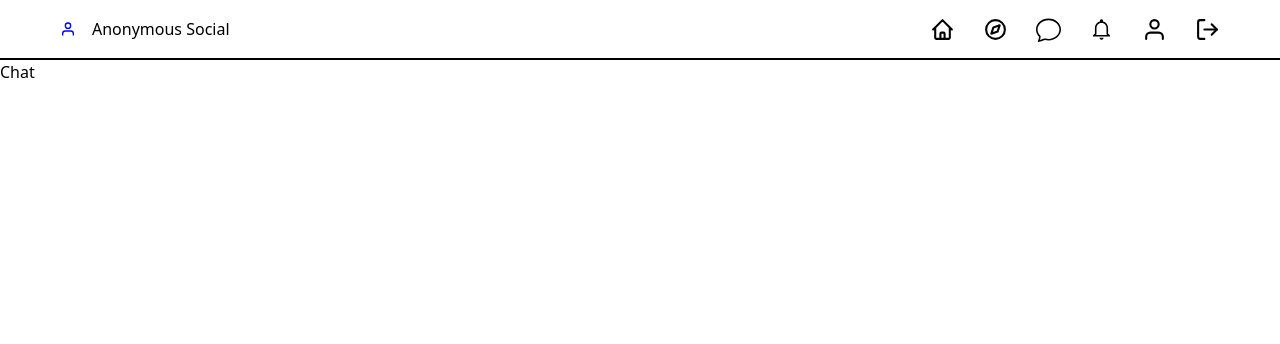
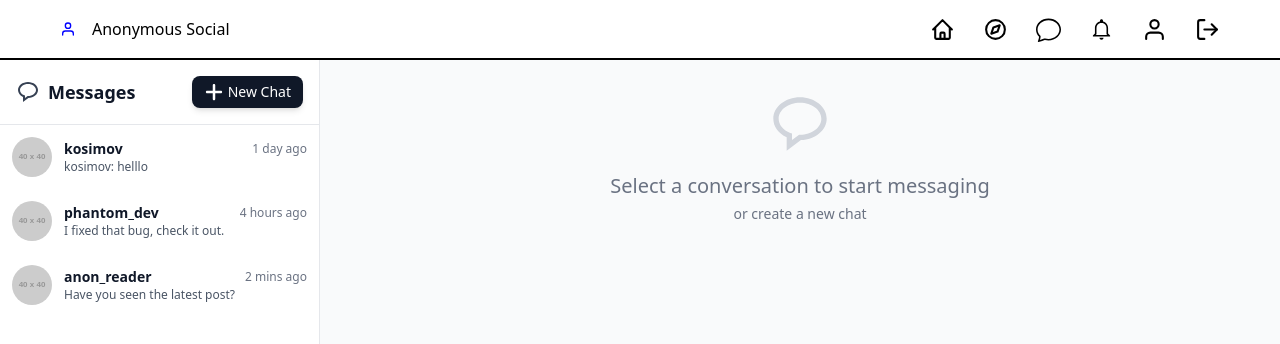
Before and after one commit to Feride0822/content-manage-front, a React (Vite) app: page /chat in a window 1280 px wide. Shown: the top 344 px of the page. Built offline with nearby package versions, Linux system fonts and the light colour scheme.

Commit message:
Chat page fixed static state

```diff
--- a/src/pages/Chat.jsx
+++ b/src/pages/Chat.jsx
@@ -1,9 +1,245 @@
-import React from 'react'
+import React, { useState } from "react";
+import { BiMessageRounded } from "react-icons/bi";
+import { FaPlus } from "react-icons/fa6";
+import { FaArrowLeft } from "react-icons/fa";
+import { LuSend } from "react-icons/lu";
+
+// mock data
+const MOCK_MESSAGES = [
+  {
+    id: 101,
+    chatId: 1,
+    sender: "other",
+    content: "helllo",
+    time: "1 day ago",
+    date: "1 day ago",
+  },
+  {
+    id: 102,
+    chatId: 1,
+    sender: "me",
+    content: "Abdul-Aziz?????",
+    time: "1 day ago",
+    date: "3 days ago",
+  },
+];
+const MOCK_CHATS = [
+  {
+    id: 1,
+    username: "kosimov",
+    time: "1 day ago",
+    preview: "kosimov: helllo",
+    avatar: "https://placehold.co/40x40/508D69/FFFFFF?text=K",
+    messages: MOCK_MESSAGES.filter((m) => m.chatId === 1),
+  },
+  {
+    id: 2,
+    username: "phantom_dev",
+    time: "4 hours ago",
+    preview: "I fixed that bug, check it out.",
+    avatar: "https://placehold.co/40x40/1B4242/FFFFFF?text=P",
+    messages: [],
+  },
+  {
+    id: 3,
+    username: "anon_reader",
+    time: "2 mins ago",
+    preview: "Have you seen the latest post?",
+    avatar: "https://placehold.co/40x40/994D1C/FFFFFF?text=A",
+    messages: [],
+  },
+];
+
+// Message Bubble
+const MessageBubble = ({ message, sender }) => {
+  const isMe = sender === "me";
+  return (
+    <div className={`flex ${isMe ? "justify-end" : "justify-start"} mb-4`}>
+      <div
+        className={`max-w-xs lg:max-w-md px-4 py-2 rounded-xl text-white shadow ${
+          isMe
+            ? "bg-indigo-600 rounded-br-none"
+            : "bg-gray-700 text-white rounded-tl-none"
+        }`}
+      >
+        <p className="text-sm">{message.content}</p>
+      </div>
+    </div>
+  );
+};
+
+// Date Divider
+const DateDivider = ({ date }) => (
+  <div className="flex items-center justify-center my-4">
+    <span className="text-xs text-gray-500 bg-gray-200 px-3 py-1 rounded-full shadow-sm">
+      {date}
+    </span>
+  </div>
+);
+
+const ChatListItem = ({ chat, isSelected, onClick }) => {
+  return (
+    <div
+      className={`flex items-center p-3 cursor-pointer transition duration-150 ease-in-out ${
+        isSelected
+          ? "bg-indigo-50 border-r-4 border-indigo-500"
+          : "hover:bg-gray-50"
+      }`}
+      onClick={() => onClick(chat.id)}
+    >
+      <img
+        src={chat.avatar}
+        alt={chat.username}
+        className="w-10 h-10 rounded-full object-cover mr-3"
+        onError={(e) => {
+          e.target.onerror = null;
+          e.target.src = "https://placehold.co/40x40/508D69/FFFFFF?text=?";
+        }}
+      />
+      <div className="flex-1 min-w-0">
+        <div className="flex justify-between items-center">
+          <p className="text-sm font-semibold text-gray-900 truncate">
+            {chat.username}
+          </p>
+          <span className="text-xs text-gray-500 ml-2 flex shrink-0">
+            {chat.time}
+          </span>
+        </div>
+        <p className="text-xs text-gray-600 truncate">{chat.preview}</p>
+      </div>
+    </div>
+  );
+};
 
 function Chat() {
+  const [selectedChatId, setSelectedChatId] = useState(null);
+  const selectedChat = MOCK_CHATS.find((c) => c.id === selectedChatId);
+
+  // handles back button
+  const handleBackClick = () => {
+    setSelectedChatId(null);
+  };
+  // Function to handle chat selection
+  const handleChatSelect = (id) => {
+    setSelectedChatId(id);
+  };
+
+  const renderMessages = () => {
+    if (!selectedChat || selectedChat.messages.length === 0) {
+      return (
+        <div className="text-center text-gray-400 mt-20">
+          No messages in this chat. Say hello!
+        </div>
+      );
+    }
+    return (
+      <>
+        <DateDivider date="3 days ago" />
+        <MessageBubble message={selectedChat.messages[1]} sender="me" />
+        <DateDivider date="1 day ago" />
+        <MessageBubble message={selectedChat.messages[0]} sender="other" />
+      </>
+    );
+  };
+
   return (
-    <div>Chat</div>
-  )
+    <div className="flex h-[calc(100vh-64px)] bg-gray-50 overflow-hidden">
+      {/* sidebar */}
+      <div
+        className={`w-full sm:w-80 border-r border-gray-200 bg-white flex flex-col shrink-0 transition-all duration-300 ${
+          selectedChatId !== null ? "hidden sm:flex" : "flex"
+        }`}
+      >
+        {/* header of sidebar */}
+        <div className="flex justify-between items-center p-4 border-b border-gray-200">
+          <div className="flex items-center">
+            <BiMessageRounded className="w-6 h-6 text-gray-700 mr-2" />
+            <h2 className="text-lg font-semibold text-gray-900">Messages</h2>
+          </div>
+          <button className="flex items-center px-3 py-1.5 bg-gray-900 text-white text-sm font-medium rounded-lg shadow-md hover:bg-gray-800 transition duration-150 ease-in-out cursor-pointer">
+            <FaPlus className="w-5 h-5 mr-1" />
+            New Chat
+          </button>
+        </div>
+
+        {/* chat lists */}
+        <div className="flex-1 overflow-y-auto">
+          {MOCK_CHATS.map((chat) => (
+            <ChatListItem
+              key={chat.id}
+              chat={chat}
+              isSelected={selectedChatId === chat.id}
+              onClick={setSelectedChatId}
+            />
+          ))}
+        </div>
+      </div>
+
+      {/* Conversation view(right column) */}
+      <div
+        className={`flex-col flex-1 transition-all duration-300 ${
+          selectedChatId === null ? "hidden sm:flex" : "flex"
+        }`}
+      >
+        {/* if chat not selected */}
+        {!selectedChatId && (
+          <div className="text-center text-gray-500 p-8">
+            <BiMessageRounded className="w-16 h-16 mx-auto text-gray-300 mb-4" />
+            <p className="text-xl font-medium mb-1">
+              Select a conversation to start messaging
+            </p>
+            <p className="text-sm">or create a new chat</p>
+          </div>
+        )}
+
+        {/* if chat is selected */}
+        {selectedChatId && (
+          <div className="flex flex-col h-full">
+            {/* Conversation Header Placeholder */}
+            <div className="flex items-center p-3 border-b border-gray-200 bg-white shadow-sm">
+              {/* Back button visible only on mobile (when selectedChatId is true) */}
+              <button
+                onClick={handleBackClick}
+                className="mr-2 p-1 rounded-full hover:bg-gray-100 text-gray-700 sm:hidden"
+              >
+                <FaArrowLeft className="w-7 h-7" />
+              </button>
+              <img
+                src={selectedChat.avatar}
+                alt={selectedChat.username}
+                className="w-10 h-10 rounded-full object-cover mr-3"
+                onError={(e) => {
+                  e.target.onerror = null;
+                  e.target.src =
+                    "https://placehold.co/40x40/508D69/FFFFFF?text=?";
+                }}
+              />
+              <h3 className="text-lg font-semibold text-gray-900">
+                {selectedChat.username}
+              </h3>
+            </div>
+            {/* Message Feed Placeholder */}
+            <div className="flex-1 p-6 overflow-y-auto bg-gray-100/50">
+              {renderMessages()}
+            </div>
+            {/* Input Area Placeholder */}
+            <div className="p-4 border-t border-gray-200 bg-white">
+              <div className="flex items-center space-x-3">
+                <input
+                  type="text"
+                  placeholder="Type a message..."
+                  className="flex-1 p-3 border border-gray-300 rounded-lg focus:ring-indigo-500 focus:border-indigo-500"
+                />
+                <button className="p-3 bg-gray-900 text-white rounded-lg hover:bg-gray-800 transition duration-150 ease-in-out shadow">
+                  <LuSend className="w-5 h-5" />
+                </button>
+              </div>
+            </div>
+          </div>
+        )}
+      </div>
+    </div>
+  );
 }
 
-export default Chat
+export default Chat;
```
